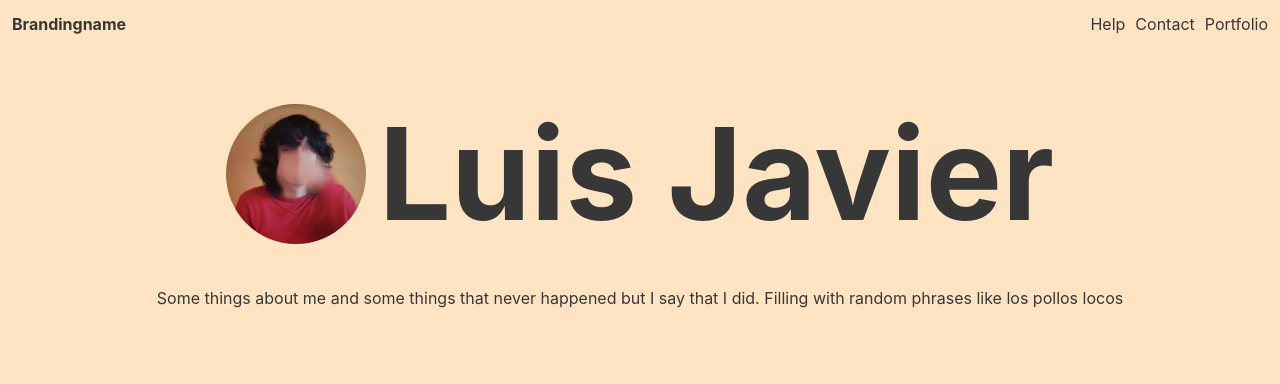
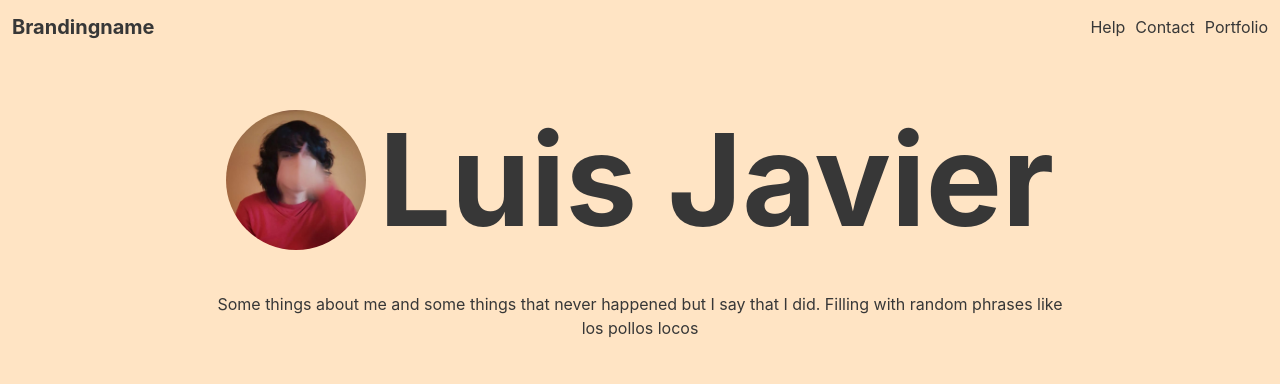
Before and after one commit to tretolin/HBD, a Vue app: page / in a window 1280 px wide. Shown: the top 384 px of the page. Built offline with nearby package versions, Linux system fonts and the light colour scheme; grey boxes are pictures that could not be loaded.

Commit message:
CSS Fixes

```diff
--- a/src/components/Gallery/gallery.scss
+++ b/src/components/Gallery/gallery.scss
@@ -1,7 +1,7 @@
 #gallery .gallery-container {
-    padding: 5vw;
+    padding: 0 5vw 5vh 5vh;;
     display: grid;
-    gap: 10px;
+    gap: .5vh;
     grid-template-columns: repeat(4, 1fr);
     grid-template-rows: repeat(10, auto);
 
@@ -51,7 +51,7 @@
     @media (min-width: 1400px) {
         & {
             grid-template-columns: repeat(5, 1fr);
-            grid-template-rows: repeat(6, 20vw);
+            grid-template-rows: repeat(6, 17.8vw);
         }
     }
 }
--- /dev/null
+++ b/src/components/Profile/Profile.scss
@@ -0,0 +1,39 @@
+.profile-presentation {
+    margin: 30px;
+    display: flex;
+    flex-direction: column;
+    justify-content: center;
+    align-items: center;
+    /* border: 1px solid tomato; */
+    div,
+    h1 {
+        border: 0px solid black;
+    }
+
+    .profile-pic {
+        display: flex;
+        width: 25vw;
+        height: 25vw;
+    }
+
+    .description {
+        font-size: 2vh;
+        max-width: 70%;;
+    }
+
+    @media (min-width: 800px) {
+        flex-direction: row;
+        flex-wrap: wrap;
+        justify-content: center;
+
+        .profile-pic {
+            width: 140px;
+            height: 140px;
+        }
+
+        .profile-name {
+            padding-left: 1vw;
+            font-size: 10vw;
+        }
+    }
+}
--- a/src/components/Profile/Profile.vue
+++ b/src/components/Profile/Profile.vue
@@ -18,42 +18,5 @@ that I did. Filling with random phrases like los pollos locos`);
     </div>
 </template>
 <style>
-.profile-presentation {
-    margin: 30px;
-    display: flex;
-    flex-direction: column;
-    justify-content: center;
-    align-items: center;
-    /* border: 1px solid tomato; */
-    div,
-    h1 {
-        border: 0px solid black;
-    }
-
-    .profile-pic {
-        display: flex;
-        width: 25vw;
-        height: 25vw;
-    }
-
-    .description {
-        font-size: 2vh;
-    }
-
-    @media (min-width: 800px) {
-        flex-direction: row;
-        flex-wrap: wrap;
-        justify-content: center;
-
-        .profile-pic {
-            width: 140px;
-            height: 140px;
-        }
-
-        .profile-name {
-            padding-left: 1vw;
-            font-size: 10vw;
-        }
-    }
-}
+@import url('./Profile.scss');
 </style>
--- a/src/components/TopMenu/topMenu.scss
+++ b/src/components/TopMenu/topMenu.scss
@@ -25,11 +25,13 @@
     }
     .brand-logo {
         font-weight: bold;
+        font-size: 2.5vh;
     }
     .menu-options {
         list-style: none;
         display: flex;
         flex-direction: row;
+        align-items: center;
         gap: 10px;
     }
     .menu-toggle {
```
